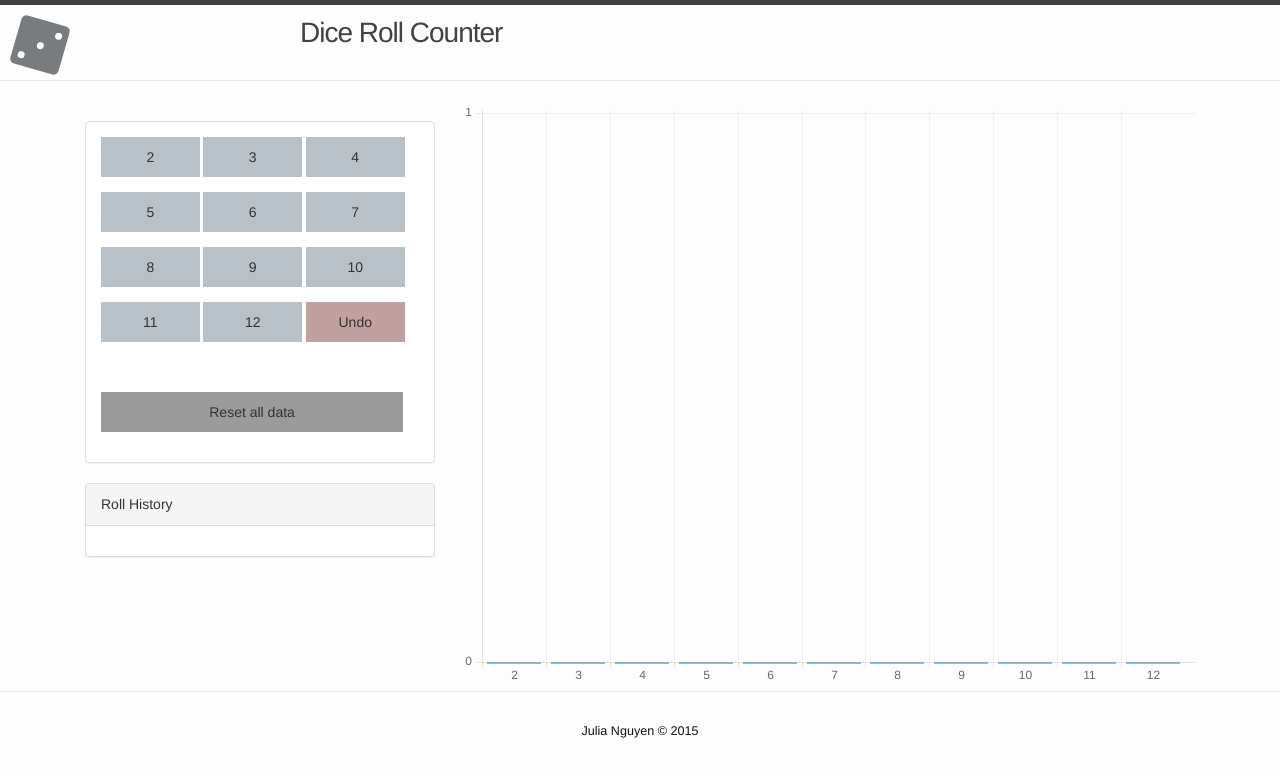
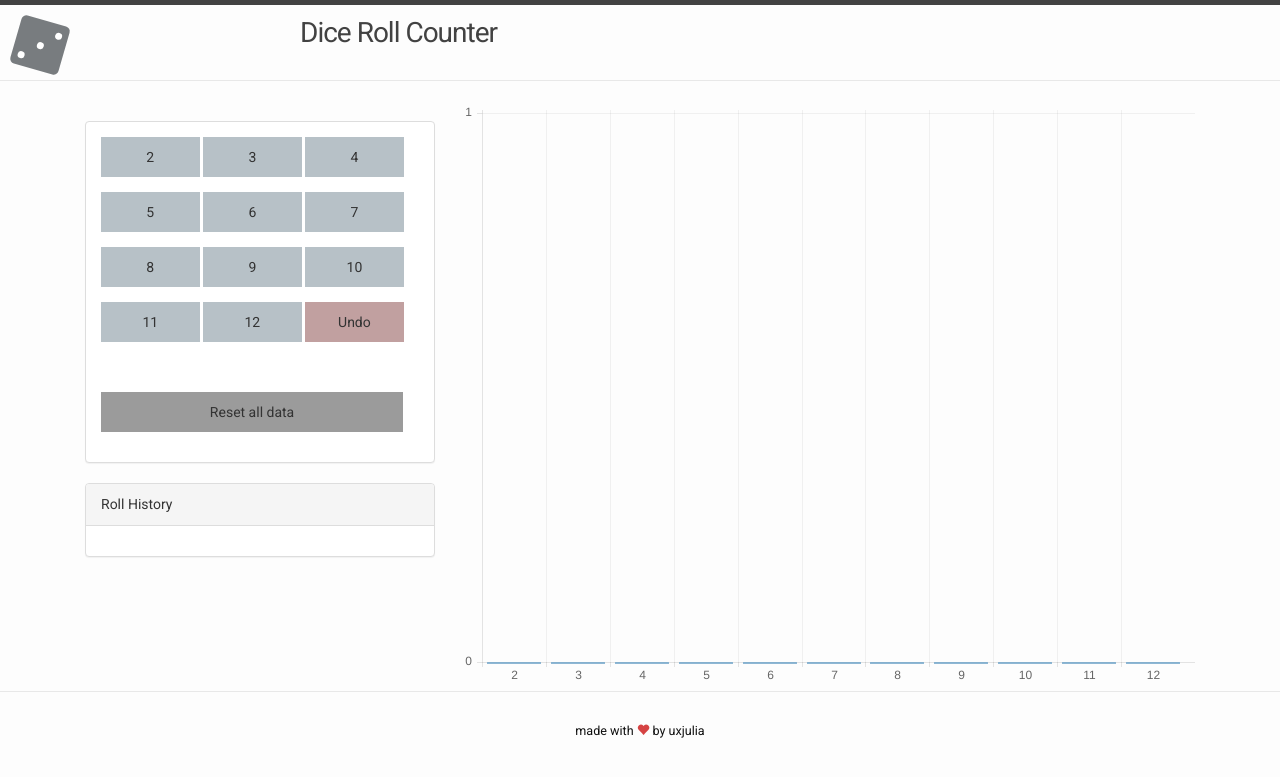
Before and after one commit to uxjulia/dice-counter, a Jekyll site: the page built from app/index.html, in a window 1280 px wide. Shown: the top 777 px of the page. Built offline with Jekyll 4.4.1, drawn with Linux system fonts in a browser that asks for light colours; nearby versions of some CDN libraries.

Commit message:
changes to font and footer

```diff
--- a/app/_includes/footer.html
+++ b/app/_includes/footer.html
@@ -1,7 +1,7 @@
 <footer class="site-footer">
 
   <div class="wrapper">
-   <p>Julia Nguyen &copy; 2015</p>
+   <p>made with  <span class="glyphicon glyphicon-heart"></span>  by uxjulia</p>
   </div>
 
 </footer>
--- a/app/_includes/head.html
+++ b/app/_includes/head.html
@@ -4,8 +4,8 @@
     <meta name="viewport" content="width=device-width, initial-scale=1">
     <title>{% if page.title %}{{ page.title }}{% else %}{{ site.title }}{% endif %}</title>
     <meta name="description" content="{% if page.excerpt %}{{ page.excerpt | strip_html | strip_newlines | truncate: 160 }}{% else %}{{ site.description }}{% endif %}">
+    <link href='https://fonts.googleapis.com/css?family=Roboto' rel='stylesheet' type='text/css'>
     <link rel="stylesheet" href="https://maxcdn.bootstrapcdn.com/bootstrap/3.3.6/css/bootstrap.min.css" integrity="sha384-1q8mTJOASx8j1Au+a5WDVnPi2lkFfwwEAa8hDDdjZlpLegxhjVME1fgjWPGmkzs7" crossorigin="anonymous">
-    <!--<link rel="stylesheet" href="https://maxcdn.bootstrapcdn.com/bootstrap/4.0.0-alpha.2/css/bootstrap.min.css" integrity="sha384-y3tfxAZXuh4HwSYylfB+J125MxIs6mR5FOHamPBG064zB+AFeWH94NdvaCBm8qnd" crossorigin="anonymous">-->
     <link rel="stylesheet" href="{{ "/css/main.css" | prepend: site.baseurl }}">
     <link rel="canonical" href="{{ page.url | replace:'index.html','' | prepend: site.baseurl | prepend: site.url }}">
     <link rel="alternate" type="application/rss+xml" title="{{ site.title }}" href="{{ "/feed.xml" | prepend: site.baseurl | prepend: site.url }}" />
--- a/app/_includes/javascripts.html
+++ b/app/_includes/javascripts.html
@@ -2,6 +2,5 @@
 <script src="../assets/tether/js/tether.min.js"></script>
 <script src="https://maxcdn.bootstrapcdn.com/bootstrap/4.0.0-alpha.2/js/bootstrap.min.js" integrity="sha384-vZ2WRJMwsjRMW/8U7i6PWi6AlO1L79snBrmgiDpgIWJ82z8eA5lenwvxbMV1PAh7" crossorigin="anonymous"></script>
 <script src="../assets/app.js"></script>
-<script src="../assets/history.js"></script>
 <script src="../assets/Chart.min.js"></script>
 <script src="../assets/Chart.Line.js"></script>
--- a/app/_sass/_style.scss
+++ b/app/_sass/_style.scss
@@ -83,3 +83,7 @@ img#icon-svg {
 .digit-container {
   width: 100%;
 }
+
+span.glyphicon-heart {
+  color: #D54343;
+}
--- a/app/css/main.scss
+++ b/app/css/main.scss
@@ -6,7 +6,7 @@
 
 
 // Our variables
-$base-font-family: Helvetica, Arial, sans-serif;
+$base-font-family: 'Roboto', Helvetica, Arial, sans-serif;
 $base-font-size:   14px;
 $small-font-size:  $base-font-size * 0.875;
 $base-line-height: 1.5;
```
